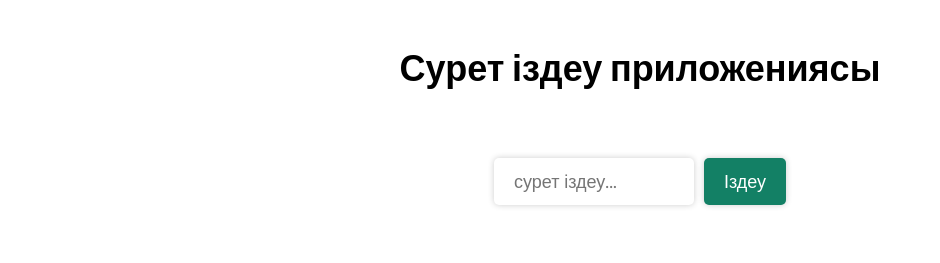
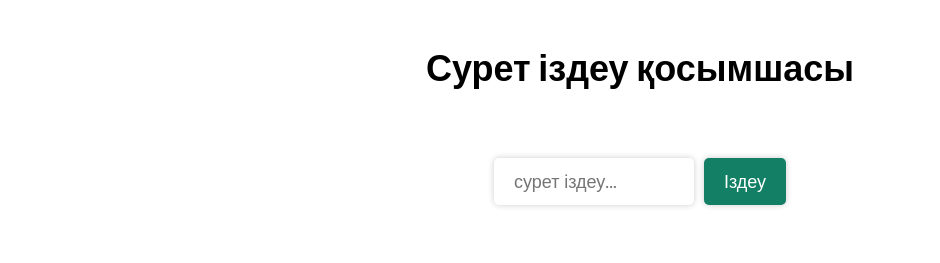
Before and after one commit to qundyzai/my-project, a plain HTML site: page index.html in a window 1280 px wide. Shown: the top 263 px of the page, without its empty margins (0-940 px from the left). Drawn offline with Linux system fonts and the light colour scheme.

Commit message:
Приложениядан қосымшаға аудардым

```diff
--- a/index.html
+++ b/index.html
@@ -7,7 +7,7 @@
     <link rel="stylesheet" href="css.css">
 </head>
 <body>
-<h1>Сурет іздеу приложениясы</h1>
+<h1>Сурет іздеу қосымшасы</h1>
 
 <form action="">
     <input type="text" id="search-input" placeholder="сурет іздеу...">
```
